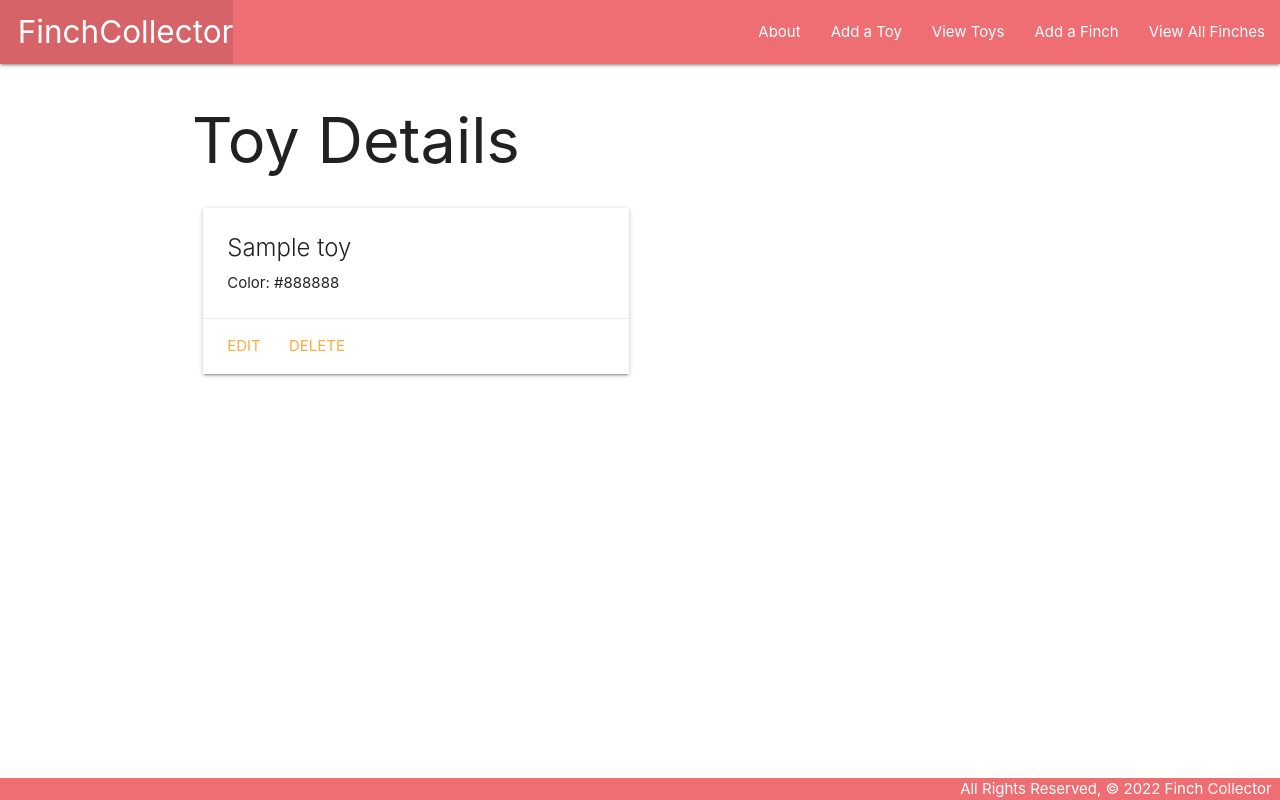
After one commit to smansfield5/finchCollector, a Django app: page /toys/1/ in a window 1280 px wide. The commit adds this page. Run offline with Django 4.2, Linux system fonts and the light colour scheme; tables that the repository leaves empty hold one stand-in row (values such as "Sample post").

Commit message:
toys button added

```diff
--- a/finchcollector/settings.py
+++ b/finchcollector/settings.py
@@ -106,7 +106,7 @@ AUTH_PASSWORD_VALIDATORS = [
 
 LANGUAGE_CODE = 'en-us'
 
-TIME_ZONE = 'UTC'
+TIME_ZONE = 'America/Denver'
 
 USE_I18N = True
 
--- a/main_app/models.py
+++ b/main_app/models.py
@@ -8,6 +8,16 @@ MEALS = (
     ('L', 'Lunch'),
     ('D', 'Dinner'),
 )
+
+class Toy(models.Model):
+    name = models.CharField(max_length=75)
+    color = models.CharField(max_length=75)
+
+    def __str__(self):
+        return self.name
+
+    def get_absolute_url(self):
+        return reverse('toys_detail', kwargs={'pk': self.id})
 
 class Finch(models.Model):
     name = models.CharField(max_length=100)
@@ -26,14 +36,11 @@ class Finch(models.Model):
 
 class Feeding(models.Model):
     date = models.DateField('feeding date')
-    meal = models.CharField(
-        max_length=1,
-        choices=MEALS,
-        default=MEALS[0][0]
-    )
+    meal = models.CharField(max_length=1, choices=MEALS, default=MEALS[0][0])
     finch = models.ForeignKey(Finch, on_delete=models.CASCADE)
+
     def __str__(self):
         return f'{self.get_meal_display()} on {self.date}'
 
-class Meta:
-    ordering = ['-date']
+    class Meta:
+        ordering = ['-date']
--- a/main_app/templates/base.html
+++ b/main_app/templates/base.html
@@ -21,6 +21,8 @@
         </ul>
         <ul class="right">
           <li><a href="{% url 'about' %}">About</a></li>
+          <li><a href="{% url 'toys_create' %}">Add a Toy</a></li>
+          <li><a href="{% url 'toys_index' %}">View Toys</a></li>
           <li><a href="{% url 'finches_create' %}">Add a Finch</a></li>
           <li><a href="{% url 'index' %}">View All Finches</a></li>
         </ul>
--- a/main_app/templates/finches/detail.html
+++ b/main_app/templates/finches/detail.html
@@ -46,7 +46,7 @@
 </div>
 
 <script>
-    const dateEL = document.getElementById('id_date');
+    const dateEl = document.getElementById('id_date');
     M.Datepicker.init(dateEl, {
         format: 'yyyy-mm-dd',
         defaultDate: new Date(),
--- /dev/null
+++ b/main_app/templates/main_app/toy_detail.html
@@ -0,0 +1,20 @@
+{% extends 'base.html' %}
+{% block content %}
+
+<h1>Toy Details</h1>
+
+<div class="row">
+  <div class="col s6 col-offset-3">
+    <div class="card">
+      <div class="card-content">
+        <span class="card-title">{{ toy.name }}</span>
+        <p>Color: {{ toy.color }}</p>
+      </div>
+      <div class="card-action">
+        <a href="{% url 'toys_update' toy.id %}">Edit</a>
+        <a href="{% url 'toys_delete' toy.id %}">Delete</a>
+      </div>
+    </div>
+  </div>
+</div>
+{% endblock %}
--- a/main_app/urls.py
+++ b/main_app/urls.py
@@ -10,4 +10,9 @@ urlpatterns = [
     path('finches/<int:pk>/update/', views.FinchUpdate.as_view(), name="finches_update"),
     path('finches/<int:pk>/delete/', views.FinchDelete.as_view(), name="finches_delete"),
     path('finches/<int:finch_id>/add_feeding/', views.add_feeding, name='add_feeding'),
+    path('toys/', views.ToyList.as_view(), name='toys_index'),
+    path('toys/<int:pk>/', views.ToyDetail.as_view(), name='toys_detail'),
+    path('toys/create/', views.ToyCreate.as_view(), name='toys_create'),
+    path('toys/<int:pk>/update/', views.ToyUpdate.as_view(), name='toys_update'),
+    path('toys/<int:pk>/delete/', views.ToyDelete.as_view(), name='toys_delete'),
 ]
--- a/main_app/views.py
+++ b/main_app/views.py
@@ -1,6 +1,7 @@
 from django.shortcuts import render, redirect
-from django.views.generic import CreateView, UpdateView, DeleteView
-from .models import Finch
+from django.views.generic.edit import CreateView, UpdateView, DeleteView
+from django.views.generic import ListView, DetailView
+from .models import Finch, Toy
 from .forms import FeedingForm
 # Create your views here.
 
@@ -43,3 +44,22 @@ def add_feeding(request, finch_id):
         new_feeding.finch_id = finch_id
         new_feeding.save()
     return redirect('detail', finch_id=finch_id)
+
+
+class ToyList(ListView):
+    model = Toy
+
+class ToyDetail(DetailView):
+    model = Toy
+
+class ToyCreate(CreateView):
+    model = Toy
+    fields = '__all__'
+
+class ToyUpdate(UpdateView):
+    model = Toy
+    fields = ['name', 'color']
+
+class ToyDelete(DeleteView):
+    model = Toy
+    success_url = '/toys/'
```
Also changed, not shown: main_app/templates/main_app/toy_confirm_delete.html (added, +13 -0 lines), main_app/templates/main_app/toy_form.html (added, +19 -0 lines), main_app/templates/main_app/toy_list.html (added, +17 -0 lines), main_app/migrations/0004_toy_alter_feeding_options.py (added).
